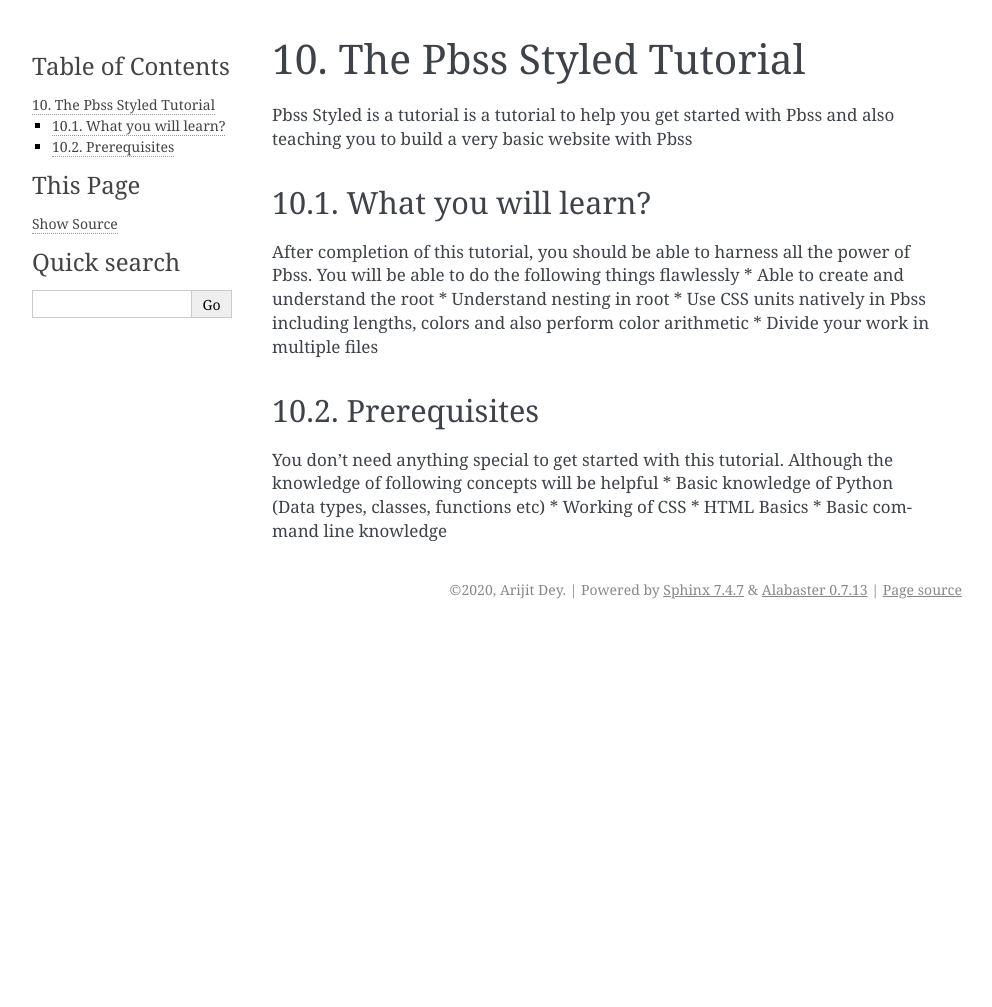
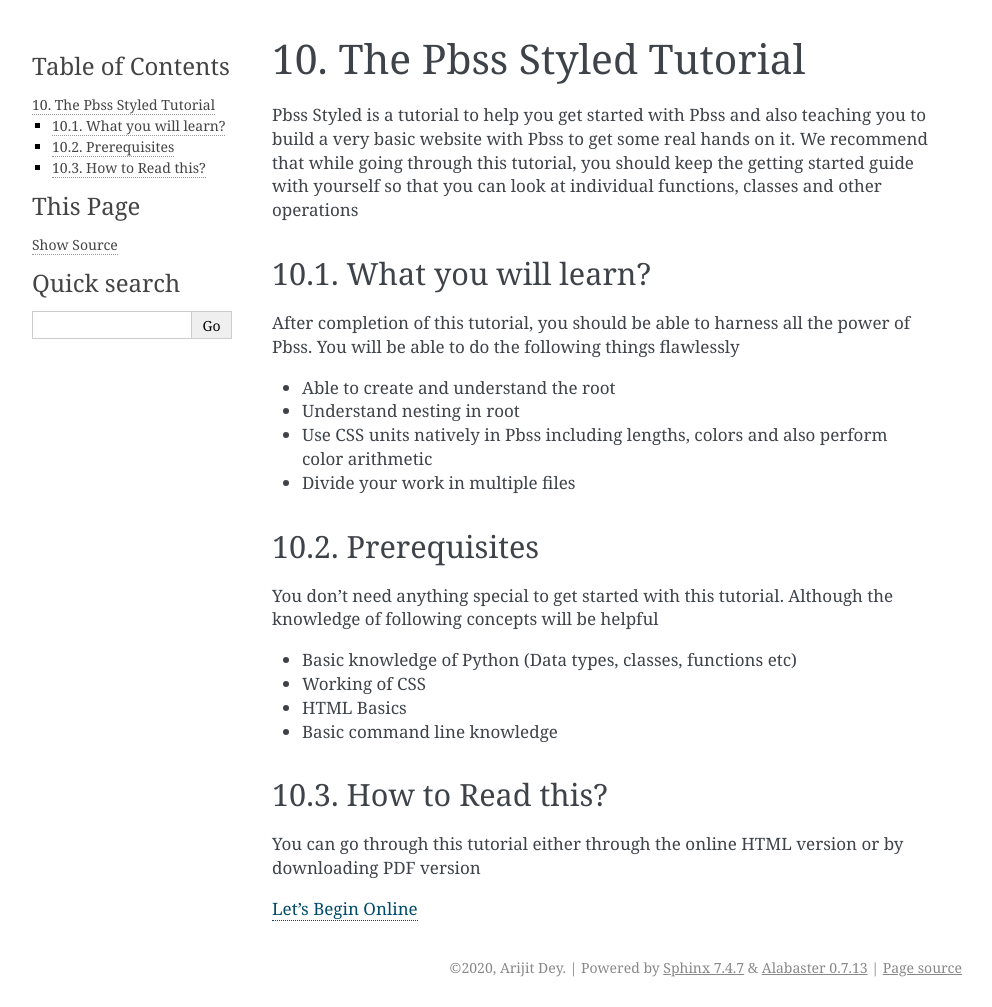
Before and after one commit to glyphpoch/pbss, a Sphinx documentation site: the page built from docs/pbss-styled/index.rst, in a window 1280 px wide. Shown: the whole page, without its empty margins (148-1140 px from the left). Built offline with Sphinx 7.4.7, drawn with Linux system fonts in a browser that asks for light colours; before the commit the page ends 900 px from its top, so only the background shows below that.

Commit message:
Fixed issues in index and continued writing in tutorial

```diff
--- a/docs/pbss-styled/index.rst
+++ b/docs/pbss-styled/index.rst
@@ -1,10 +1,11 @@
 The Pbss Styled Tutorial
 =========================
-Pbss Styled is a tutorial is a tutorial to help you get started with Pbss and also teaching you to build a very basic website with Pbss
+Pbss Styled is a tutorial to help you get started with Pbss and also teaching you to build a very basic website with Pbss to get some real hands on it. We recommend that while going through this tutorial, you should keep the getting started guide with yourself so that you can look at individual functions, classes and other operations
 
 What you will learn?
 --------------------
 After completion of this tutorial, you should be able to harness all the power of Pbss. You will be able to do the following things flawlessly
+
 * Able to create and understand the root
 * Understand nesting in root
 * Use CSS units natively in Pbss including lengths, colors and also perform color arithmetic
@@ -13,7 +14,14 @@ After completion of this tutorial, you should be able to harness all the power o
 Prerequisites
 --------------
 You don't need anything special to get started with this tutorial. Although the knowledge of following concepts will be helpful
+
 * Basic knowledge of Python (Data types, classes, functions etc)
 * Working of CSS
 * HTML Basics
 * Basic command line knowledge
+
+How to Read this?
+------------------
+You can go through this tutorial either through the online HTML version or by downloading PDF version
+
+:doc:`Let's Begin Online <contents>`
```
Also changed, not shown: docs/pbss-styled/contents.rst (added, +8 -0 lines), docs/pbss-styled/installing.rst (added, +20 -0 lines).
